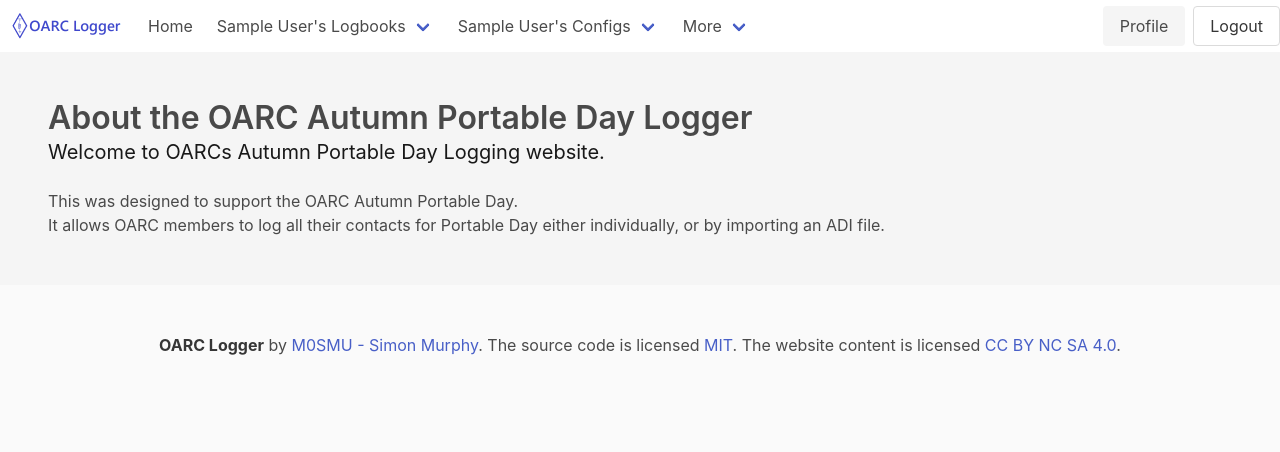
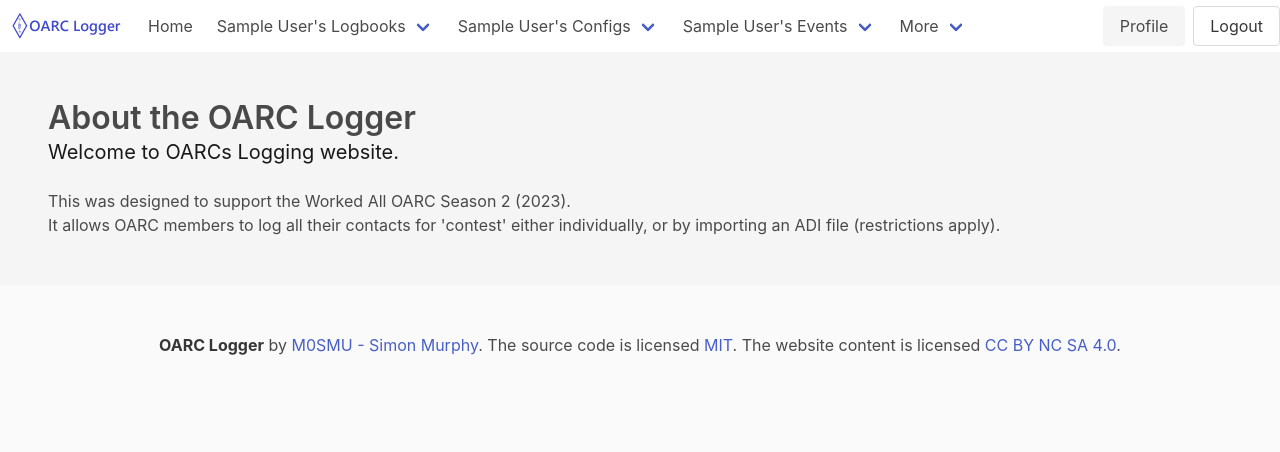
Before and after one commit to smurphboy/OARCLogger, a Flask app: page /about in a window 1280 px wide. Shown: the top 452 px of the page. Run offline with Flask 2, Linux system fonts and the light colour scheme; the visitor is signed in with stand-in values (Sample User, id 1); data comes from the database, SQL or seed files in the repository; data that the repository does not hold is empty; some libraries are stand-ins or nearby versions.

Commit message:
Menu fixed for events

```diff
--- a/logger/templates/about.html
+++ b/logger/templates/about.html
@@ -1,9 +1,9 @@
 {% extends 'base.html' %}
 
 {% block content %}
-    {% block title %}<p class="title">About the OARC Autumn Portable Day Logger</p>
-    <p class="subtitle">Welcome to OARCs Autumn Portable Day Logging website.</p>
-    <p>This was designed to support the OARC Autumn Portable Day.</p>
-    <p>It allows OARC members to log all their contacts for Portable Day either individually, or by importing an ADI file.</p>
+    {% block title %}<p class="title">About the OARC Logger</p>
+    <p class="subtitle">Welcome to OARCs Logging website.</p>
+    <p>This was designed to support the Worked All OARC Season 2 (2023).</p>
+    <p>It allows OARC members to log all their contacts for 'contest' either individually, or by importing an ADI file (restrictions apply).</p>
     {% endblock %}
 {% endblock %}
--- a/logger/templates/base.html
+++ b/logger/templates/base.html
@@ -73,11 +73,17 @@
                     {{ current_user.name }}'s Configs
                     </a>
                     <div class="navbar-dropdown">
-                    {% for config in current_user.configurations %}
-                        <a class="navbar-item" href="{{ url_for('configurations.configview', id=config.id) }}">
-                            {{ config.name }}
+                    {% if current_user.configurations|count > 0 %}
+                        {% for config in current_user.configurations %}
+                            <a class="navbar-item" href="{{ url_for('configurations.configview', id=config.id) }}">
+                                {{ config.name }}
+                            </a>
+                        {% endfor %}
+                    {% else %}
+                        <a class="navbar-item" href="{{ url_for('configurations.configlist', username=current_user.name) }}">
+                            You have no configurations.
                         </a>
-                    {% endfor %}
+                    {% endif %}
                         <hr class="navbar-divider">
                         <a class="navbar-item" href="{{ url_for('rigs.riglist', username=current_user.name) }}">
                             {{ current_user.name}}'s Rigs
@@ -86,6 +92,26 @@
                         <a class="navbar-item" href="{{ url_for('antennas.antennalist', username=current_user.name) }}">
                             {{ current_user.name}}'s Antennas
                         </a>
+                    </div>
+                </div>
+                {% endif %}
+                {% if current_user.is_authenticated %}
+                <div class="navbar-item has-dropdown is-hoverable">
+                    <a class="navbar-link" href="{{ url_for('events.eventlist', username=current_user.name) }}">
+                    {{ current_user.name }}'s Events
+                    </a>
+                    <div class="navbar-dropdown">
+                    {% if current_user.events|count > 0 %}
+                        {% for event in current_user.events %}
+                            <a class="navbar-item" href="{{ url_for('events.eventview', id=event.id) }}">
+                                {{ event.name }}
+                            </a>
+                        {% endfor %}
+                    {% else %}
+                            <a class="navbar-item" href="{{ url_for('events.eventlist', username=current_user.name) }}">
+                                You have no events.
+                            </a>
+                    {% endif %}
                     </div>
                 </div>
                 {% endif %}
@@ -101,7 +127,7 @@
                             Getting Started
                         </a>
                         <hr class="navbar-divider">
-                        <a class="navbar-item" href="https://github.com/smurphboy/OARCFieldDayLogger/issues">
+                        <a class="navbar-item" href="https://github.com/smurphboy/OARCLogger/issues">
                             Report an issue (Github)
                         </a>
                     </div>
--- a/logger/templates/index.html
+++ b/logger/templates/index.html
@@ -1,8 +1,8 @@
 {% extends 'base.html' %}
 
 {% block content %}
-    {% block title %}<p class="title">OARC Autumn Portable Day Logger</p>
-    <p class="subtitle">Welcome to OARCs Autumn Portable Day Logging website.</p>
+    {% block title %}<p class="title">OARC Logger</p>
+    <p class="subtitle">Welcome to OARCs Logging website.</p>
     <p>Please login if you have an account or signup.</p>
     <p>If you need more information or have any questions then please refer to the OARC Discord</p>
     {% endblock %}
```
